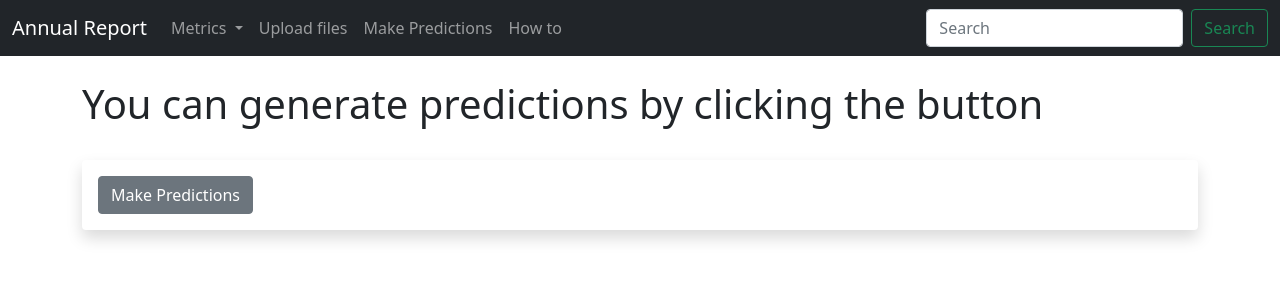
After one commit to DataPavel/annual-report, a Flask app: page /predictions/ in a window 1280 px wide. The commit adds this page. Shown: the top 300 px of the page. Run offline with Flask 2, Linux system fonts and the light colour scheme; parts of the project's set-up code (start-up, migrations or seed data) failed here and were passed over; some libraries are stand-ins or nearby versions.

Commit message:
Add ARIMA predictions

```diff
--- a/app.py
+++ b/app.py
@@ -3,6 +3,7 @@ from flask_wtf import FlaskForm
 from wtforms import FileField, SubmitField, DateField, SelectMultipleField
 from werkzeug.utils import secure_filename
 import os
+from io import StringIO
 from wtforms.validators import InputRequired, DataRequired
 from babel.numbers import format_decimal
 
@@ -16,7 +17,7 @@ import numpy as np
 
 import utils
 import plots
-import predictions
+import preds
 
 
 # Decimal format for Jinja2
@@ -84,15 +85,13 @@ class FilterForm(FlaskForm):
         validate_choice=False)
     submit = SubmitField('Submit')
 
-df = utils.read_file_s3().groupby('Date').sum()['Amount_USD'].reset_index()
+df = utils.read_file_s3(utils.bucket).groupby('Date').sum()['Amount_USD'].reset_index()
 df['color'] = np.where(df['Amount_USD']<0, '#F43B76', '#36CE53')
 df['RT'] = df['Amount_USD'].cumsum()
 df['color_RT'] = np.where(df['RT']<0, '#F43B76', '#36CE53')
-df_project = utils.read_file_s3().groupby('Project').sum()['Amount_USD'].reset_index()
+df_project = utils.read_file_s3(utils.bucket).groupby('Project').sum()['Amount_USD'].reset_index()
 df_project['color'] = np.where(df_project['Amount_USD']<0, '#F43B76', '#36CE53')
-######for predictions#######
-df_preds = predictions.display_all_predictions(utils.read_file_s3())
-
+df_preds = utils.read_file_s3(utils.bucket2).groupby('Date').sum()['Amount_USD'].reset_index()
 
 @app.route('/profit/')
 def profit():
@@ -111,11 +110,30 @@ def profit():
     graph4=json.dumps(fig4, cls=plotly.utils.PlotlyJSONEncoder)
 
 
-    df_table = utils.read_file_s3().groupby(['Date', 'Project']).sum()['Amount_USD'].reset_index()
+    df_table = utils.read_file_s3(utils.bucket).groupby(['Date', 'Project']).sum()['Amount_USD'].reset_index()
 
 
-    return render_template('profit.html', form=form, graph=graph, graph2=graph2, graph3=graph3, graph4=graph4,
+    return render_template('profit.html', form=form, graph=graph, graph2=graph2, graph3=graph3,
+        graph4=graph4,
         df=df_table)
+
+
+class PredictionsForm(FlaskForm):
+    submit = SubmitField('Make Predictions')
+
+
+@app.route('/predictions/', methods=['GET',"POST"])
+def predictions():
+    form = PredictionsForm()
+    if form.validate_on_submit():
+        ######for predictions#######
+        df_preds = preds.display_all_predictions(utils.read_file_s3(utils.bucket)).reset_index()
+        csv_buf = StringIO()
+        df_preds.to_csv(csv_buf, header=True, index=False)
+        csv_buf.seek(0)
+        utils.client.put_object(Bucket=utils.bucket2, Body=csv_buf.getvalue(), Key='preds.csv')
+        return render_template('predictions.html', form=form)
+    return render_template('predictions.html', form=form)
 
 
 
--- a/templates/navbar.html
+++ b/templates/navbar.html
@@ -21,6 +21,9 @@
           <a class="nav-link" href="{{ url_for('upload') }}">Upload files</a>
         </li>
         <li class="nav-item">
+          <a class="nav-link" href="{{ url_for('predictions') }}">Make Predictions</a>
+        </li>
+        <li class="nav-item">
           <a class="nav-link" href="#">How to</a>
         </li>
       </ul>
--- /dev/null
+++ b/templates/predictions.html
@@ -0,0 +1,18 @@
+{% extends 'base.html' %}
+
+{% block content %}
+
+
+<h1>You can generate predictions by clicking the button</h1>
+<br/>
+<div class="shadow p-3 mb-5 bg-body rounded">
+<form method='POST'>
+  {{  form.hidden_tag() }}
+
+
+  {{ form.submit(class="btn btn-secondary") }}
+</form>
+</div>
+
+
+{% endblock %}
--- a/utils.py
+++ b/utils.py
@@ -21,6 +21,7 @@ client = boto3.client(
     region_name = os.getenv('region_name')
 )
 bucket = os.getenv('bucket')
+bucket2 = os.getenv('bucket2')
 
 
 def allowed_file(filename):
@@ -31,15 +32,15 @@ def allowed_file(filename):
 columns = ['Date', 'Company', 'Studio', 'Project', 'Category', 'Country',
        'Country_code', 'OS', 'Counterparty', 'Amount_USD']
 
-def read_file_s3():
+def read_file_s3(bucket_name):
 	keys_list = list()
-	for i in client.list_objects(Bucket=bucket)['Contents']:
+	for i in client.list_objects(Bucket=bucket_name)['Contents']:
 	    keys_list.append(i['Key'])
 	# Create the S3 object
 	obj_list = list()
 	for key in keys_list:
 	    obj = client.get_object(
-	        Bucket = bucket,
+	        Bucket = bucket_name,
 	        Key = key)
 	    obj_list.append(obj)
 	# Read data from the S3 object
@@ -53,6 +54,6 @@ def read_file_s3():
 	return df
 
 def unique_value(column_name):
-	df = read_file_s3()
+	df = read_file_s3(bucket)
 	col_value_unique = list(df[column_name].unique())
 	return col_value_unique
```
Also changed, not shown: plots.py (+8 -4 lines), preds.py (renamed from predictions.py, +9 -8 lines).
